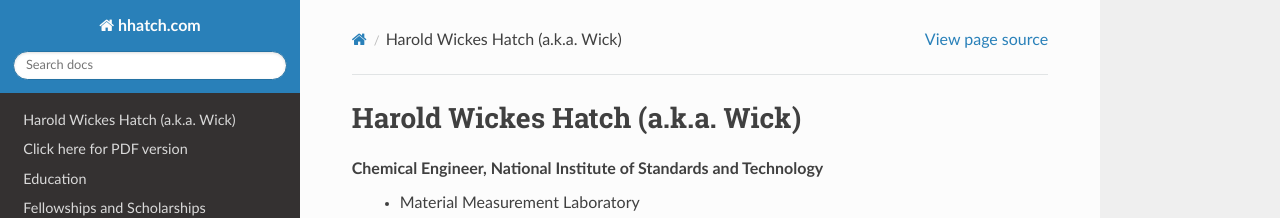
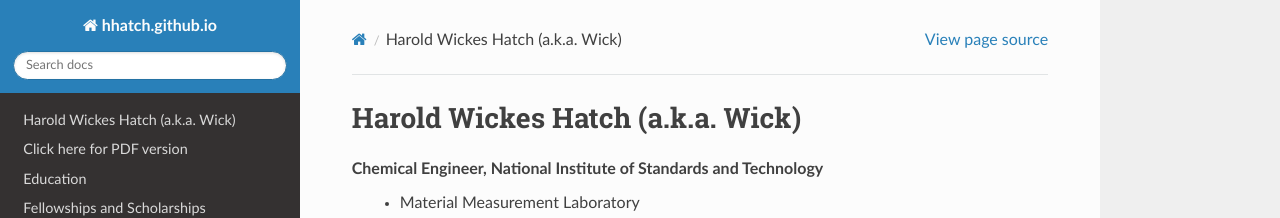
Before and after one commit to hhatch/hhatch.github.io, a Sphinx documentation site: the page built from source/index.rst, in a window 1280 px wide. Shown: the top 218 px of the page. Built offline with Sphinx 7.4.7 and the Read the Docs theme 3.1.0, drawn with Linux system fonts in a browser that asks for light colours.

Commit message:
more hhatch.github.io updates

```diff
--- a/source/conf.py
+++ b/source/conf.py
@@ -1,7 +1,7 @@
 #!/usr/bin/env python3
 # -*- coding: utf-8 -*-
 #
-# hhatch.com documentation build configuration file, created by
+# hhatch.github.io documentation build configuration file, created by
 # sphinx-quickstart on Thu Apr 26 21:20:13 2018.
 #
 # This file is execfile()d with the current directory set to its
@@ -47,7 +47,7 @@
 master_doc = 'index'
 
 # General information about the project.
-project = 'hhatch.com'
+project = 'hhatch.github.io'
 copyright = '2018, Harold Wickes Hatch'
 author = 'Harold Wickes Hatch'
 
@@ -122,7 +122,7 @@
 # -- Options for HTMLHelp output ------------------------------------------
 
 # Output file base name for HTML help builder.
-htmlhelp_basename = 'hhatch.comdoc'
+htmlhelp_basename = 'hhatch.github.iodoc'
 
 
 # -- Options for LaTeX output ---------------------------------------------
@@ -146,7 +146,7 @@
 # (source start file, target name, title,
 #  author, documentclass [howto, manual, or own class]).
 latex_documents = [
-    (master_doc, 'hhatch.com.tex', 'Curriculum Vitae',
+    (master_doc, 'hhatch.github.io.tex', 'Curriculum Vitae',
      'Harold Wickes Hatch', 'manual'),
 ]
 
@@ -167,8 +167,8 @@
 # (source start file, target name, title, author,
 #  dir menu entry, description, category)
 texinfo_documents = [
-    (master_doc, 'hhatch.com', 'Harold Wickes Hatch Curriculum Vitae',
-     author, 'hhatch.com', 'One line description of project.',
+    (master_doc, 'hhatch.github.io', 'Harold Wickes Hatch Curriculum Vitae',
+     author, 'hhatch.github.io', 'One line description of project.',
      'Miscellaneous'),
 ]
 
```
